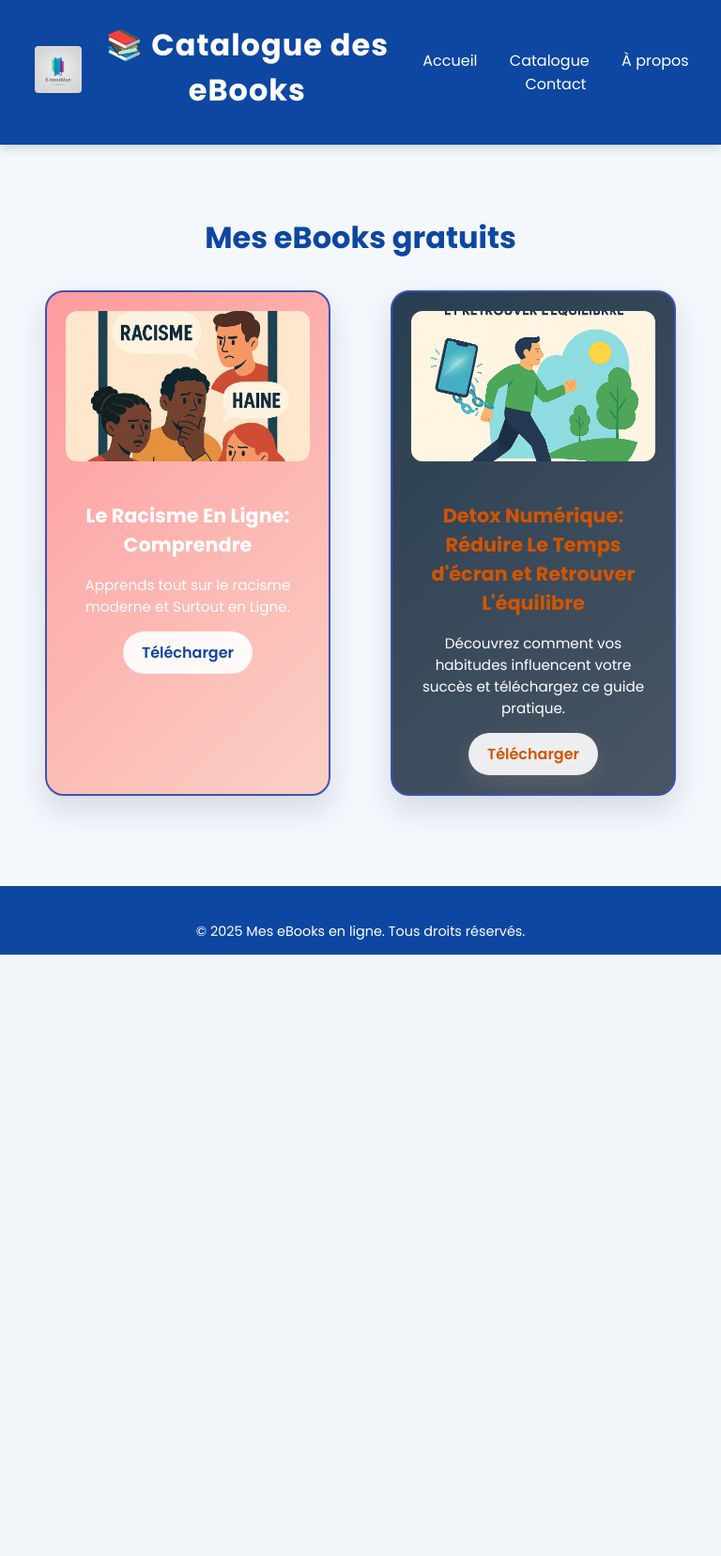
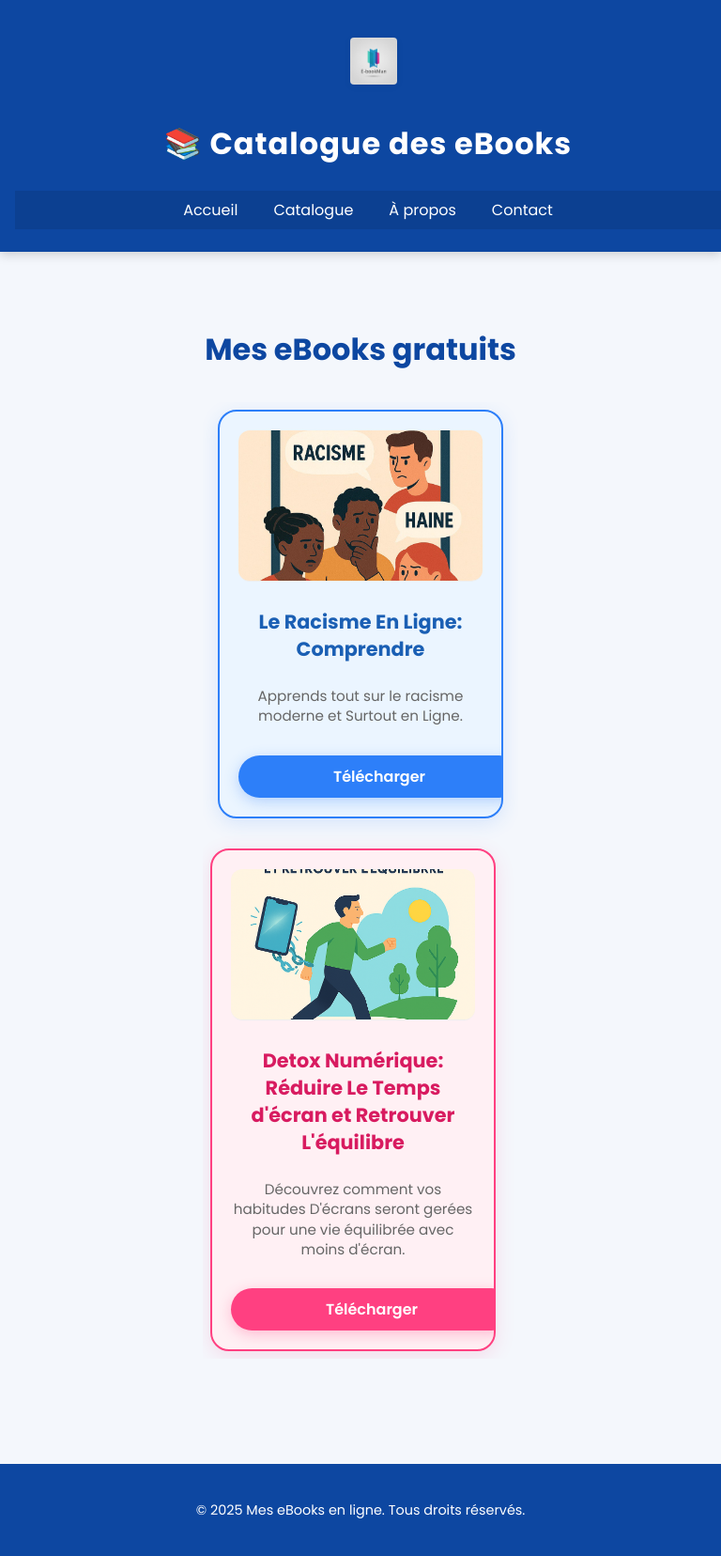
Before and after one commit to ebookstore407-dot/MesEbooks, a PHP site: page /ebooks.html in a window 768 px wide. Shown: the whole page at 94% size. Before the commit the page ends 1016 px from the top, so only its background shows below. Run offline with PHP 8.4, Linux system fonts and the light colour scheme.

Commit message:
Ajout de nouveaux styles de cartes : thèmes bleu et rose pour les ebooks

```diff
--- /dev/null
+++ b/css/cards.css
@@ -0,0 +1,49 @@
+/* Styles personnalisés pour les cartes d'ebooks */
+
+/* Style pour la première carte - Thème Bleu */
+.card.card-ebook1 {
+  background: #EBF5FF;
+  border: 2px solid #2D7FF9;
+  box-shadow: 0 5px 20px rgba(45, 127, 249, 0.15);
+}
+
+.card.card-ebook1 h3 {
+  color: #1a5fb4;
+}
+
+.card.card-ebook1 .btn {
+  background: #2D7FF9 !important;
+  color: white !important;
+  border: none !important;
+  box-shadow: 0 4px 15px rgba(45, 127, 249, 0.3) !important;
+}
+
+.card.card-ebook1 .btn:hover {
+  background: #1a5fb4 !important;
+  transform: translateY(-2px);
+  box-shadow: 0 6px 20px rgba(45, 127, 249, 0.4) !important;
+}
+
+/* Style pour la deuxième carte - Thème Rose */
+.card.card-ebook2 {
+  background: #FFF0F4;
+  border: 2px solid #FF4081;
+  box-shadow: 0 5px 20px rgba(255, 64, 129, 0.15);
+}
+
+.card.card-ebook2 h3 {
+  color: #d81b60;
+}
+
+.card.card-ebook2 .btn {
+  background: #FF4081 !important;
+  color: white !important;
+  border: none !important;
+  box-shadow: 0 4px 15px rgba(255, 64, 129, 0.3) !important;
+}
+
+.card.card-ebook2 .btn:hover {
+  background: #d81b60 !important;
+  transform: translateY(-2px);
+  box-shadow: 0 6px 20px rgba(255, 64, 129, 0.4) !important;
+}
--- a/css/style.css
+++ b/css/style.css
@@ -6,6 +6,40 @@ header {
   padding: 1rem;
   background: linear-gradient(135deg, #004e92, #000428);
   color: #fff;
+  flex-wrap: wrap;
+  gap: 1rem;
+}
+
+@media (max-width: 768px) {
+  header {
+    flex-direction: column;
+    text-align: center;
+    padding: 0.5rem;
+  }
+
+  header h1 {
+    font-size: 1.5rem;
+    margin: 0.5rem 0;
+    order: 2;
+  }
+
+  header nav {
+    width: 100%;
+    order: 3;
+    padding: 0.5rem;
+    background: rgba(0, 0, 0, 0.1);
+    display: flex;
+    justify-content: center;
+    flex-wrap: wrap;
+    gap: 0.5rem;
+  }
+
+  header .logo-container {
+    order: 1;
+    width: 100%;
+    justify-content: center;
+    margin: 0;
+  }
 }
 
 .logo-container {
@@ -19,10 +53,18 @@ header {
   max-height: 65px; /* Taille par défaut plus modérée */
   width: auto;
   margin-left: 1.2rem;
-  transition: all 0.3s cubic-bezier(0.4, 0, 0.2, 1); /* Transition plus naturelle */
-  border-radius: 4px; /* Coins moins arrondis */
-  box-shadow: 0 2px 8px rgba(0, 0, 0, 0.05); /* Ombre plus subtile */
-  backface-visibility: hidden; /* Pour des animations plus fluides */
+  transition: all 0.3s cubic-bezier(0.4, 0, 0.2, 1);
+  border-radius: 4px;
+  box-shadow: 0 2px 8px rgba(0, 0, 0, 0.05);
+  backface-visibility: hidden;
+}
+
+@media (max-width: 768px) {
+  .logo {
+    max-height: 50px;
+    margin: 0.5rem 0;
+    margin-left: 0;
+  }
 }
 
 /* Effet hover sur le logo */
@@ -69,11 +111,222 @@ header {
 }
 }
 
-/* Style spécifique pour la carte eBook 2 */
+/* Styles des cartes eBook */
+.cards {
+  display: flex;
+  flex-wrap: nowrap;
+  gap: 16px;
+  padding: 20px;
+  max-width: 100%;
+  margin: 0 -20px;
+  overflow-x: auto;
+  scroll-behavior: smooth;
+  -webkit-overflow-scrolling: touch;
+  scrollbar-width: thin;
+  scroll-snap-type: x proximity;
+  padding-bottom: 24px;
+  -ms-overflow-style: none;
+  scrollbar-color: rgba(0, 78, 146, 0.5) transparent;
+}
+
+/* Style de la scrollbar */
+.cards::-webkit-scrollbar {
+  height: 8px;
+  background: transparent;
+}
+
+.cards::-webkit-scrollbar-thumb {
+  background-color: rgba(0, 78, 146, 0.5);
+  border-radius: 4px;
+  border: 2px solid transparent;
+  background-clip: padding-box;
+}
+
+.cards::-webkit-scrollbar-thumb:hover {
+  background-color: rgba(0, 78, 146, 0.7);
+}
+
+.cards::-webkit-scrollbar-track {
+  background: rgba(0, 0, 0, 0.03);
+  border-radius: 4px;
+}
+
+@media (min-width: 768px) {
+  .cards {
+    justify-content: center;
+    gap: 1.5rem;
+    padding: 1.2rem;
+  }
+}
+
+.card {
+  background: white;
+  border-radius: 10px;
+  overflow: hidden;
+  box-shadow: 0 3px 12px rgba(0, 0, 0, 0.08);
+  transition: all 0.3s ease;
+  display: flex;
+  flex-direction: column;
+  flex: 0 0 260px;
+  min-width: 260px;
+  max-width: 260px;
+  margin: 0;
+  scroll-snap-align: start;
+  position: relative;
+  min-height: 380px;
+  padding-bottom: 1rem;
+}
+
+/* Style spécifique pour la première carte */
+.card-ebook1 {
+  background: linear-gradient(135deg, #f6f8fd, #ffffff);
+  border: 1px solid rgba(79, 127, 230, 0.2);
+  box-shadow: 0 4px 15px rgba(79, 127, 230, 0.1);
+}
+
+.card-ebook1 .btn {
+  background: linear-gradient(135deg, #4F7FE6, #3461C7);
+  border: none;
+}
+
+.card-ebook1 .btn:hover {
+  background: linear-gradient(135deg, #3461C7, #4F7FE6);
+  transform: translateY(-2px);
+  box-shadow: 0 4px 12px rgba(79, 127, 230, 0.2);
+}
+
+/* Style spécifique pour la deuxième carte */
+.card-ebook2 {
+  background: linear-gradient(135deg, #fff6f8, #ffffff);
+  border: 1px solid rgba(230, 79, 127, 0.2);
+  box-shadow: 0 4px 15px rgba(230, 79, 127, 0.1);
+}
+
+.card-ebook2 .btn {
+  background: linear-gradient(135deg, #E64F7F, #C73461);
+  border: none;
+}
+
+.card-ebook2 .btn:hover {
+  background: linear-gradient(135deg, #C73461, #E64F7F);
+  transform: translateY(-2px);
+  box-shadow: 0 4px 12px rgba(230, 79, 127, 0.2);
+}
+
+.card:hover {
+  transform: translateY(-5px);
+  box-shadow: 0 8px 25px rgba(0, 0, 0, 0.15);
+}
+
+.card img {
+  width: 100%;
+  height: 200px;
+  object-fit: cover;
+  border-bottom: 1px solid #eee;
+}
+
+.card-content {
+  padding: 1.2rem;
+  flex-grow: 1;
+  display: flex;
+  flex-direction: column;
+  justify-content: space-between;
+}
+
+.card h3 {
+  font-size: 1.2rem;
+  margin: 0 0 0.8rem 0;
+  color: #333;
+  line-height: 1.4;
+}
+
+.card p {
+  font-size: 0.9rem;
+  color: #666;
+  line-height: 1.5;
+  margin-bottom: 1rem;
+  flex-grow: 1;
+}
+
+.card .btn {
+  background: linear-gradient(135deg, #004e92, #000428);
+  color: white;
+  text-decoration: none;
+  padding: 0.8rem 1.5rem;
+  border-radius: 6px;
+  text-align: center;
+  transition: all 0.3s ease;
+  font-weight: 500;
+  display: inline-block;
+  width: auto;
+  align-self: flex-start;
+}
+
+.card .btn:hover {
+  background: linear-gradient(135deg, #000428, #004e92);
+  transform: translateY(-2px);
+}
+
+/* Styles responsifs pour les cartes */
+@media (max-width: 768px) {
+  .cards {
+    flex-direction: row;
+    overflow-x: auto;
+    gap: 1rem;
+    padding: 1rem;
+    scroll-snap-type: x mandatory;
+    -webkit-overflow-scrolling: touch;
+  }
+
+  .card {
+    scroll-snap-align: start;
+    flex: 0 0 280px;
+    margin-right: 0.5rem;
+  }
+
+  .card:last-child {
+    margin-right: 1rem;
+  }
+
+  .card img {
+    height: 160px;
+  }
+
+  .card-content {
+    padding: 1rem;
+  }
+}
+
+/* Styles pour les tablettes */
+@media (min-width: 769px) and (max-width: 1024px) {
+  .cards {
+    justify-content: center;
+    gap: 1.5rem;
+  }
+
+  .card {
+    flex: 0 0 calc(50% - 1.5rem);
+    max-width: 300px;
+  }
+}
+
+/* Styles pour les grands écrans */
+@media (min-width: 1025px) {
+  .cards {
+    justify-content: center;
+    gap: 2rem;
+  }
+
+  .card {
+    flex: 0 0 300px;
+  }
+}
+
+/* Variations de style pour les cartes */
 .card-ebook2 {
   background: linear-gradient(135deg, #ffecd2, #fcb69f);
   color: #333;
-  box-shadow: 0 8px 24px rgb(252 182 159 / 15%);
+  box-shadow: 0 4px 15px rgba(0, 0, 0, 0.1);
 }
 
 .card-ebook2 h3 {
@@ -81,17 +334,80 @@ header {
 }
 
 .card-ebook2 .btn {
-    box-shadow: 0 8px 24px rgb(252 182 159 / 15%);
-  color: #d35400;
+  background: linear-gradient(135deg, #d35400, #fcb69f);
+  box-shadow: 0 4px 15px rgba(252, 182, 159, 0.3);
 }
+
 .card-ebook2 .btn:hover {
-  background: linear-gradient(135deg, #d35400, #fcb69f);
-  color: #fff;
+  background: linear-gradient(135deg, #fcb69f, #d35400);
 }
 /* Footer collé en bas et sans espace inutile */
+/* Styles responsifs pour le contenu principal */
+main {
+  padding: 2rem 1rem;
+  max-width: 1200px;
+  margin: 0 auto;
+}
+
+@media (max-width: 768px) {
+  main {
+    padding: 1rem;
+  }
+
+  .catalogue h2 {
+    font-size: 1.5rem;
+    text-align: center;
+    margin: 1rem 0;
+  }
+
+  .cards {
+    display: grid;
+    grid-template-columns: 1fr;
+    gap: 1rem;
+    padding: 0.5rem;
+  }
+
+  .card {
+    width: 100%;
+    margin: 0;
+    padding: 1rem;
+  }
+
+  .card img {
+    max-width: 100%;
+    height: auto;
+    border-radius: 8px;
+  }
+
+  .card h3 {
+    font-size: 1.2rem;
+    margin: 0.8rem 0;
+  }
+
+  .card p {
+    font-size: 0.9rem;
+    line-height: 1.4;
+  }
+
+  .card .btn {
+    width: 100%;
+    padding: 0.8rem;
+    margin-top: 1rem;
+    text-align: center;
+  }
+}
+
+/* Styles responsifs pour le footer */
 footer {
   margin-bottom: 0 !important;
-  padding-bottom: 0 !important;
+  padding: 1rem;
+  text-align: center;
+}
+
+@media (max-width: 768px) {
+  footer {
+    padding: 1rem 0.5rem;
+  }
 }
 
 body {
--- a/ebooks.html
+++ b/ebooks.html
@@ -6,6 +6,7 @@
   <title>Catalogue - Mes eBooks</title>
   <link href="https://fonts.googleapis.com/css2?family=Poppins:wght@400;600;700&display=swap" rel="stylesheet">
   <link rel="stylesheet" href="css/style.css">
+  <link rel="stylesheet" href="css/cards.css">
 </head>
 <body>
   <header>
@@ -40,7 +41,7 @@
         <div class="card card-ebook2">
           <img src="images/cover1.png" alt="Couverture Se Détacher Fcailement Des écrans">
           <h3>Detox Numérique: Réduire Le Temps d'écran et Retrouver L'équilibre</h3>
-          <p>Découvrez comment vos habitudes influencent votre succès et téléchargez ce guide pratique.</p>
+          <p>Découvrez comment vos habitudes D'écrans seront gerées pour une vie équilibrée avec moins d'écran.</p>
           <a href="https://drive.google.com/file/d/1A1-HENIImRzjoQtwdlF3pJ-L0KqsK9K7/view?usp=drive_link" class="btn">Télécharger</a>
         </div>
 
```
